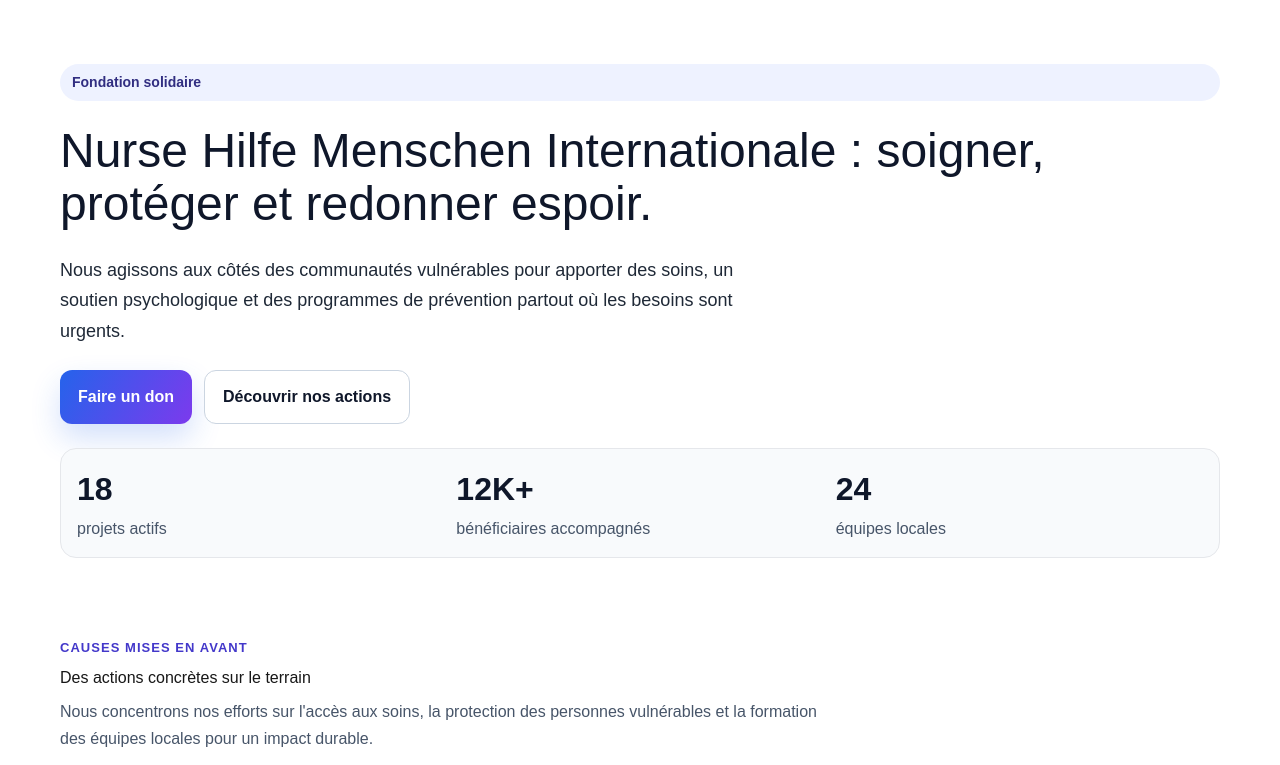
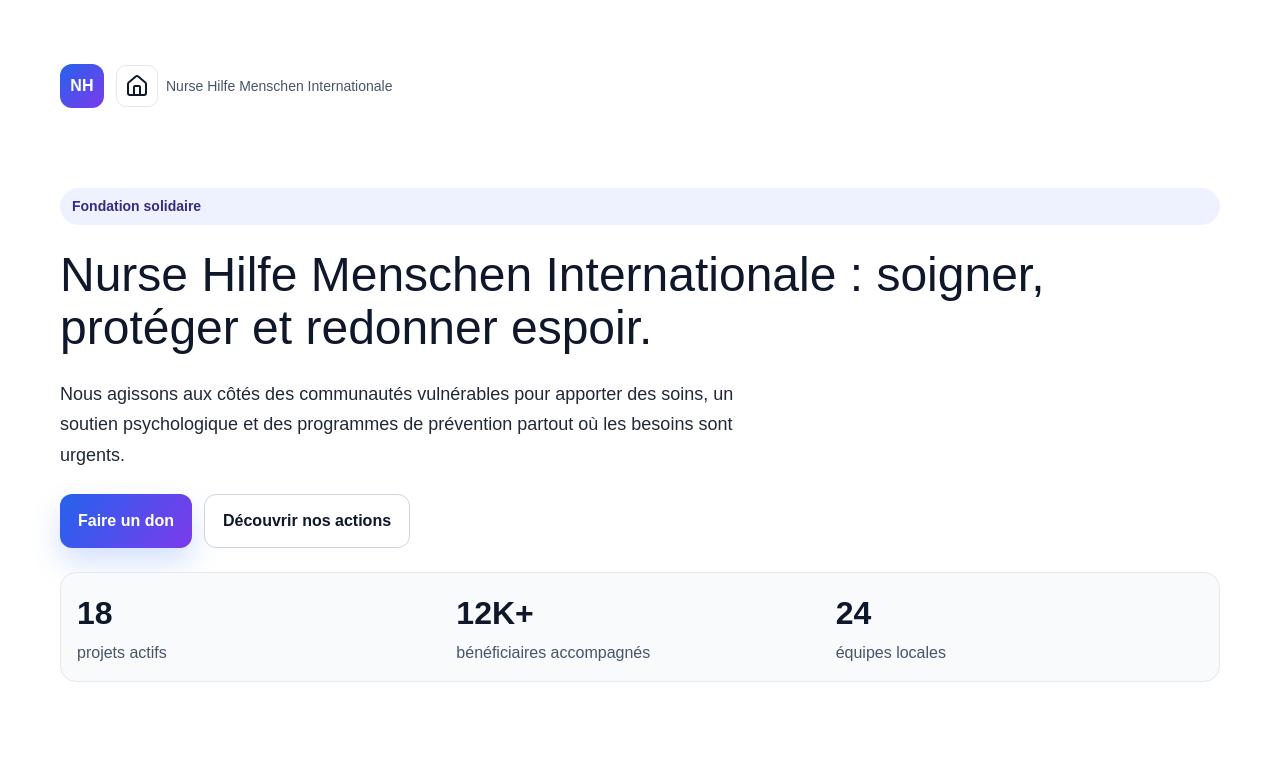
Before and after one commit to Haroldrivail/nurse, a Next.js app: page / in a window 1280 px wide. Shown: the top 765 px of the page. Built offline with nearby package versions, Linux system fonts and the light colour scheme.

Commit message:
feat: add topbar home icon and name
Co-authored-by: Haroldrivail <109418942+Haroldrivail@users.noreply.github.com>

```diff
--- a/package.json
+++ b/package.json
@@ -9,6 +9,7 @@
     "lint": "eslint"
   },
   "dependencies": {
+    "lucide-react": "^0.575.0",
     "next": "16.1.6",
     "react": "19.2.3",
     "react-dom": "19.2.3"
--- a/src/app/globals.css
+++ b/src/app/globals.css
@@ -31,6 +31,57 @@ body {
   padding: 64px 20px 80px;
   display: grid;
   gap: 80px;
+}
+
+.topbar {
+  display: flex;
+  align-items: center;
+  justify-content: space-between;
+}
+
+.brand {
+  display: flex;
+  align-items: center;
+  gap: 12px;
+}
+
+.logo {
+  width: 44px;
+  height: 44px;
+  border-radius: 12px;
+  background: linear-gradient(135deg, #2563eb, #7c3aed);
+  color: #ffffff;
+  font-weight: 800;
+  display: grid;
+  place-items: center;
+  letter-spacing: 0.02em;
+}
+
+.brand__meta {
+  display: flex;
+  align-items: center;
+  gap: 8px;
+}
+
+.home-link {
+  display: inline-flex;
+  padding: 8px;
+  border-radius: 10px;
+  border: 1px solid #e5e7eb;
+  background: #ffffff;
+  color: #0f172a;
+  transition: transform 150ms ease, box-shadow 150ms ease, background 150ms ease;
+}
+
+.home-link:hover {
+  background: #f8fafc;
+  transform: translateY(-1px);
+  box-shadow: 0 10px 22px rgba(15, 23, 42, 0.08);
+}
+
+.brand__name {
+  font-size: 14px;
+  color: #475569;
 }
 
 .hero {
@@ -111,6 +162,15 @@ h1 {
   .cta:hover {
     transform: none;
     box-shadow: 0 14px 30px rgba(37, 99, 235, 0.2);
+  }
+
+  .home-link {
+    transition: none;
+  }
+
+  .home-link:hover {
+    transform: none;
+    box-shadow: none;
   }
 }
 
--- a/src/app/page.tsx
+++ b/src/app/page.tsx
@@ -1,6 +1,24 @@
+import Link from "next/link";
+import { Home as HomeIcon } from "lucide-react";
+
 export default function Home() {
   return (
     <main className="page">
+      <header className="topbar">
+        <div className="brand">
+          <div className="logo" aria-hidden="true">
+            NH
+          </div>
+          <div className="brand__meta">
+            <Link className="home-link" href="/" aria-label="Retour à l'accueil">
+              <HomeIcon aria-hidden="true" />
+            </Link>
+            <span className="brand__name">
+              Nurse Hilfe Menschen Internationale
+            </span>
+          </div>
+        </div>
+      </header>
       <section className="hero">
         <p className="badge">Fondation solidaire</p>
         <h1>
```
Also changed, not shown: 1 other file (tests, documents, lock files or other folders).
